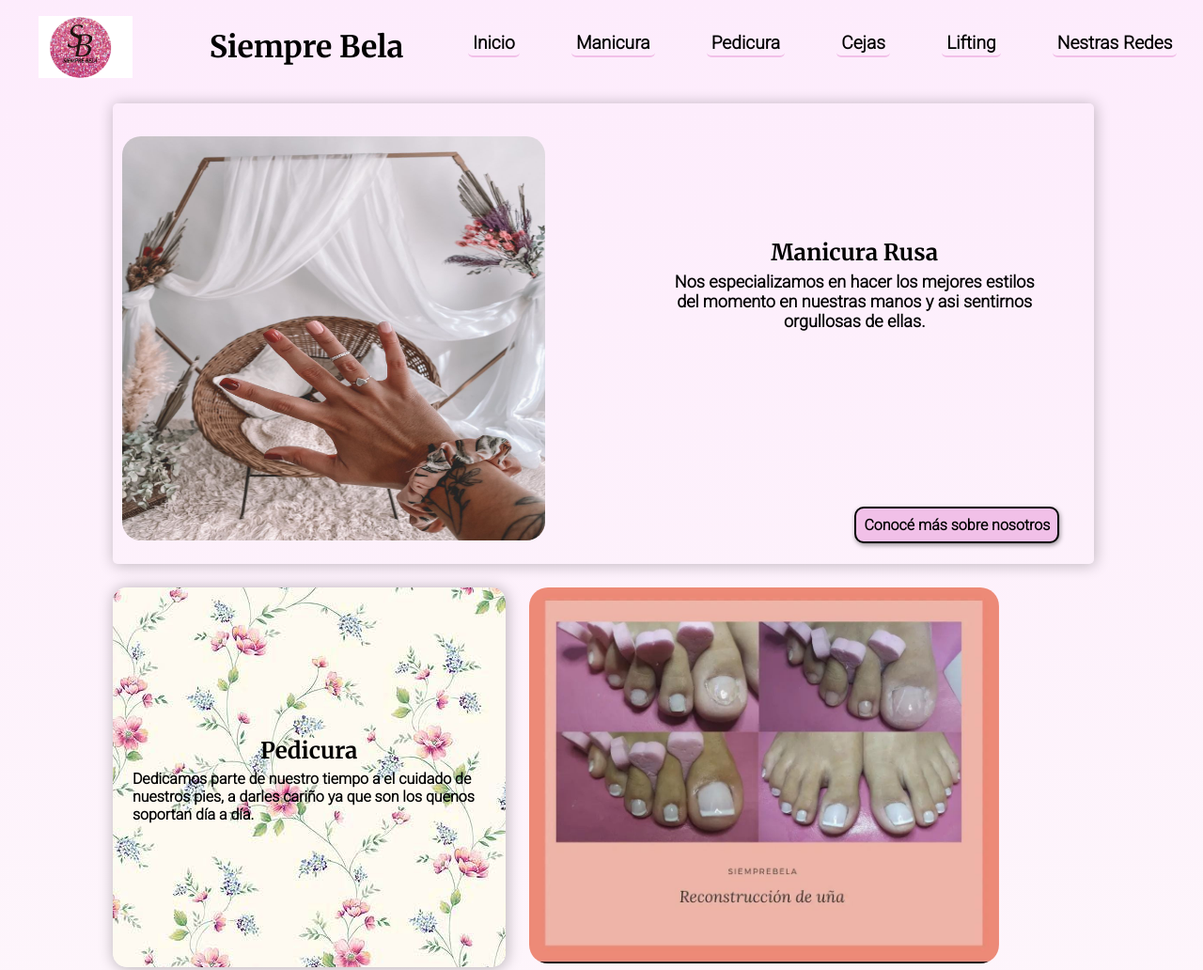
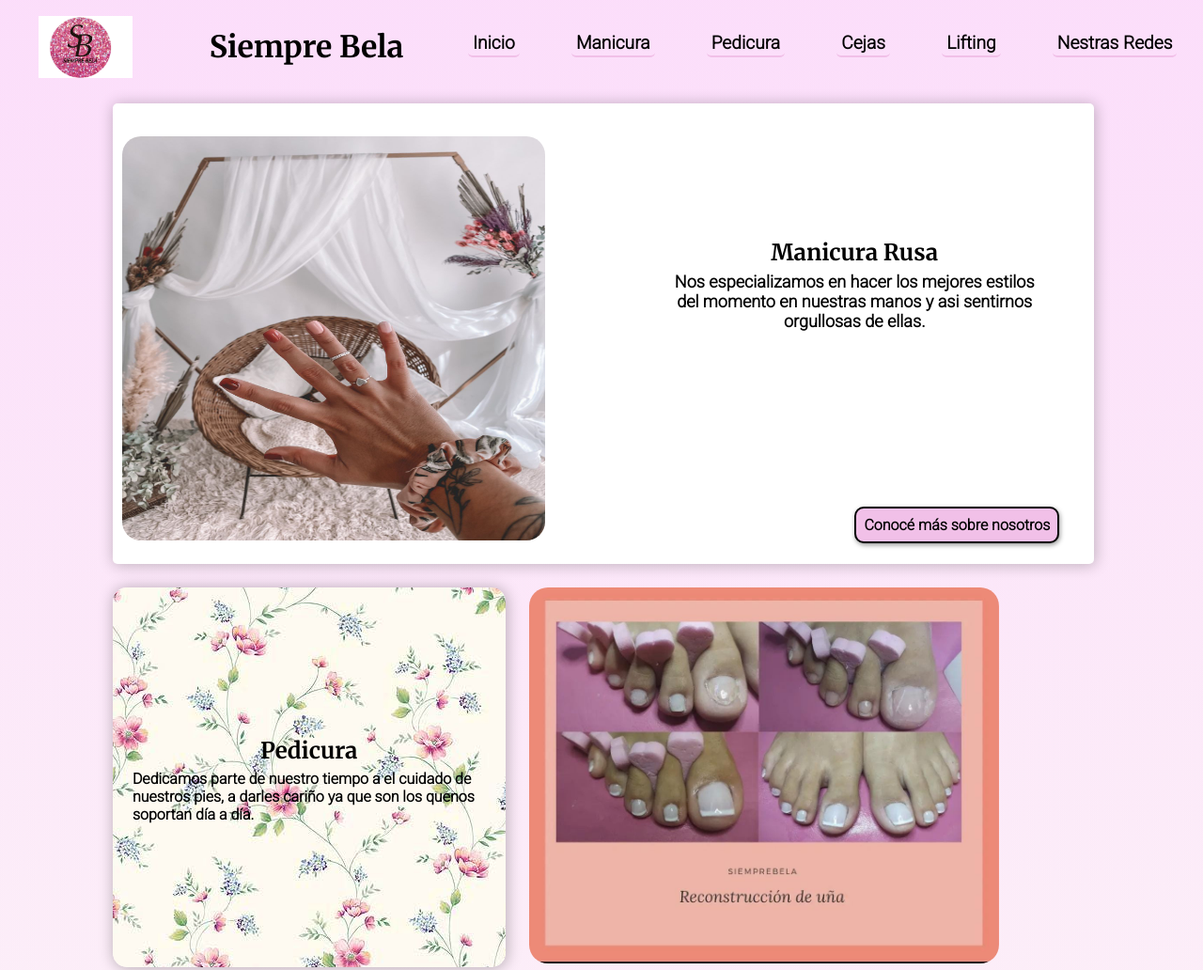
Before and after one commit to SantosVillada/Estetica, a plain HTML site: page index.html in a window 1280 px wide. Shown: the top 1032 px of the page at 94% size. Drawn offline with Linux system fonts and the light colour scheme.

Commit message:
entrega_github

```diff
--- a/css/Style.css
+++ b/css/Style.css
@@ -9,6 +9,14 @@
 li {
     list-style: none;
     display: inline;
+
+
+    transition: 0.5s;
+
+}
+
+li:hover {
+    transform: scale(1.05, 1.05);
 
 }
 
@@ -32,6 +40,10 @@ p {
 }
 
 .divConteiner {
+
+    background-image: linear-gradient(to bottom, #f7b2f43f, #f8edeb38);
+
+    /* Grid */
     display: grid;
     grid-template-columns: 150px 1fr 1fr;
     grid-template-rows: 60px 60px auto auto auto 50px;
@@ -72,11 +84,7 @@ body {
     flex-direction: row;
     justify-content: space-around;
     align-items: center;
-    transition: 2s;
-}
 
-.navFlex:hover {
-    transform: scale(1.1, 1.1);
 }
 
 .primeraParte {
@@ -85,6 +93,7 @@ body {
     padding-bottom: 15px;
     border-top: 2px solid black;
     padding-top: 10px;
+    background-color: white;
 
     /* Grid */
     display: grid;
```
